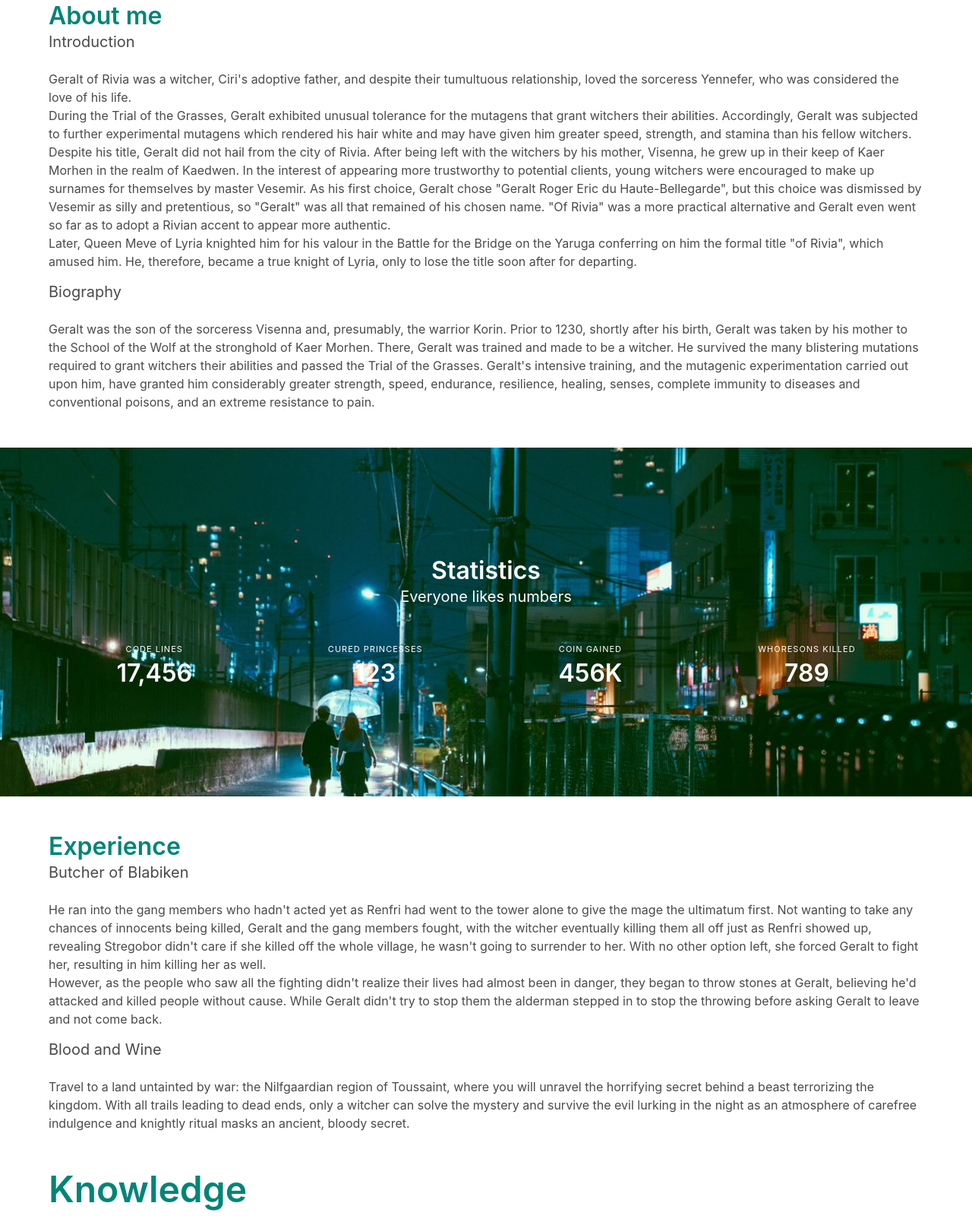
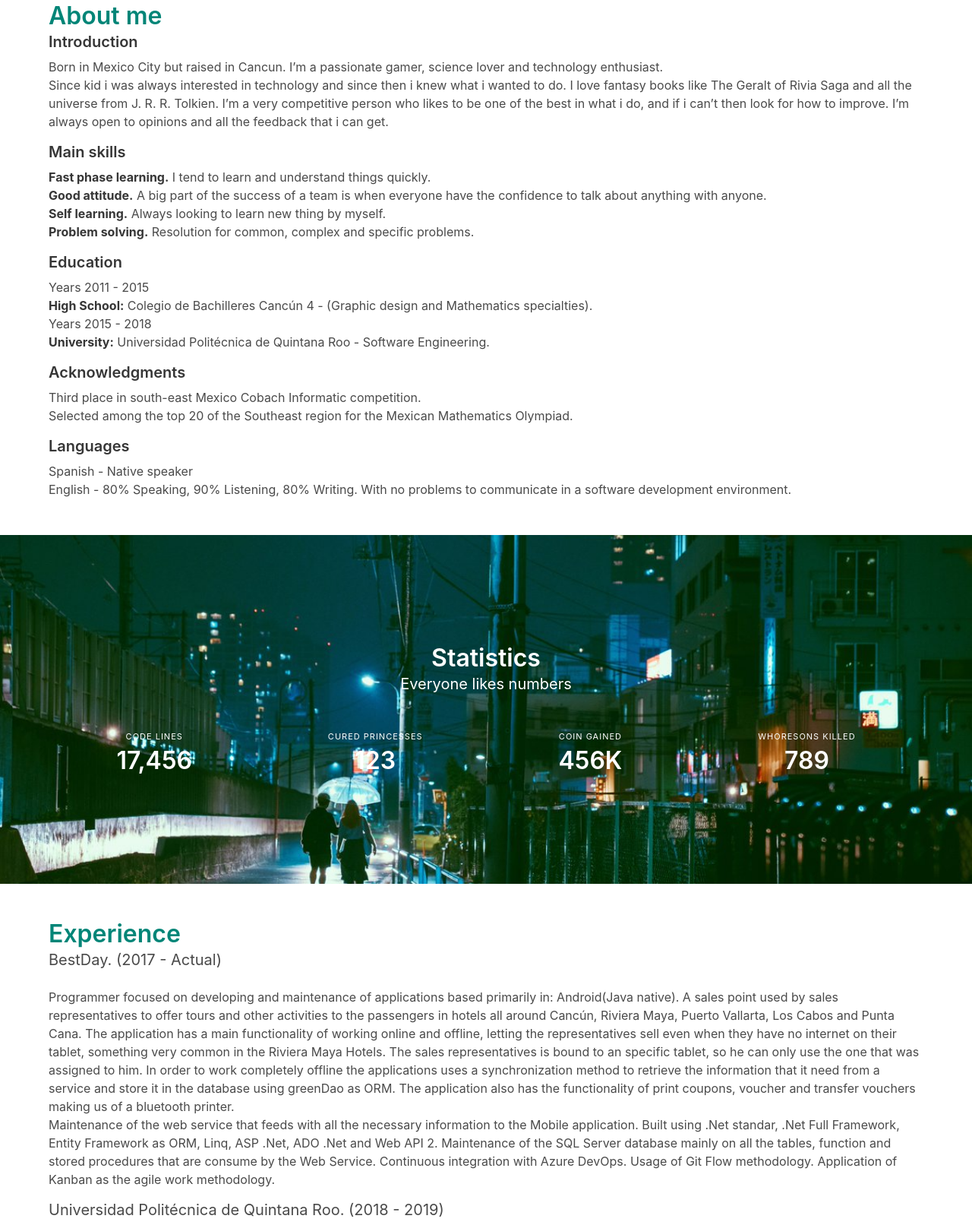
Before and after one commit to DiegoLovera/DiegoLovera.github.io, a plain HTML site: page index.html in a window 1280 px wide. Shown: the part 377-1985 px from the top of the page at 76% size. Drawn offline with Linux system fonts and the light colour scheme.

Commit message:
Information change and minor style changes

```diff
--- a/index.html
+++ b/index.html
@@ -131,31 +131,37 @@
 	<section class="section">
 		<div class="container">
 			<h1 class="title has-text-primary">About me</h1>
-			<h2 class="subtitle">Introduction</h2>
-			<p>Geralt of Rivia was a witcher, Ciri's adoptive father, and despite their tumultuous relationship, loved
-				the sorceress Yennefer, who was considered the love of his life.</p>
-			<p>During the Trial of the Grasses, Geralt exhibited unusual tolerance for the mutagens that grant witchers
-				their abilities. Accordingly, Geralt was subjected to further experimental mutagens which rendered his
-				hair white and may have given him greater speed, strength, and stamina than his fellow witchers.</p>
-			<p>Despite his title, Geralt did not hail from the city of Rivia. After being left with the witchers by his
-				mother, Visenna, he grew up in their keep of Kaer Morhen in the realm of Kaedwen. In the interest of
-				appearing more trustworthy to potential clients, young witchers were encouraged to make up surnames for
-				themselves by master Vesemir. As his first choice, Geralt chose "Geralt Roger Eric du Haute-Bellegarde",
-				but this choice was dismissed by Vesemir as silly and pretentious, so "Geralt" was all that remained of
-				his chosen name. "Of Rivia" was a more practical alternative and Geralt even went so far as to adopt a
-				Rivian accent to appear more authentic.</p>
-			<p>Later, Queen Meve of Lyria knighted him for his valour in the Battle for the Bridge on the Yaruga
-				conferring on him the formal title "of Rivia", which amused him. He, therefore, became a true knight of
-				Lyria, only to lose the title soon after for departing.</p>
+			<h2 class="subtitle" style="margin-bottom: 8px;"><strong>Introduction</strong></h2>
+			<p>Born in Mexico City but raised in Cancun. I’m a passionate gamer, science lover and technology
+				enthusiast.</p>
+			<p>Since kid i was always interested in technology and since then i
+				knew what i wanted to do. I love fantasy books like The Geralt of Rivia Saga and all the
+				universe from J. R. R. Tolkien. I’m a very competitive person who likes to be one of the
+				best in what i do, and if i can’t then look for how to improve. I’m always open to opinions
+				and all the feedback that i can get.</p>
 
-			<h2 class="subtitle" style="margin-top: 16px">Biography</h2>
-			<p>Geralt was the son of the sorceress Visenna and, presumably, the warrior Korin. Prior to 1230, shortly
-				after his birth, Geralt was taken by his mother to the School of the Wolf at the stronghold of Kaer
-				Morhen. There, Geralt was trained and made to be a witcher. He survived the many blistering mutations
-				required to grant witchers their abilities and passed the Trial of the Grasses. Geralt's intensive
-				training, and the mutagenic experimentation carried out upon him, have granted him considerably greater
-				strength, speed, endurance, resilience, healing, senses, complete immunity to diseases and conventional
-				poisons, and an extreme resistance to pain.</p>
+			<h2 class="subtitle" style="margin-top: 16px; margin-bottom: 8px;"><strong>Main skills</strong></h2>
+			<p><strong>Fast phase learning.</strong> I tend to learn and understand things quickly.</p>
+			<p><strong>Good attitude.</strong> A big part of the success of a team is when everyone have the confidence
+				to talk about anything with anyone.</p>
+			<p><strong>Self learning.</strong> Always looking to learn new thing by myself.</p>
+			<p><strong>Problem solving.</strong> Resolution for common, complex and specific problems.</p>
+
+			<h2 class="subtitle" style="margin-top: 16px; margin-bottom: 8px;"><strong>Education</strong></h2>
+			<h3>Years 2011 - 2015</h3>
+			<p><strong>High School:</strong> Colegio de Bachilleres Cancún 4 - (Graphic design and Mathematics
+				specialties).</p>
+			<h3>Years 2015 - 2018</h3>
+			<p><strong>University:</strong> Universidad Politécnica de Quintana Roo - Software Engineering.</p>
+
+			<h2 class="subtitle" style="margin-top: 16px; margin-bottom: 8px;"><strong>Acknowledgments</strong></h2>
+			<p>Third place in south-east Mexico Cobach Informatic competition.</p>
+			<p>Selected among the top 20 of the Southeast region for the Mexican Mathematics Olympiad.</p>
+
+			<h2 class="subtitle" style="margin-top: 16px; margin-bottom: 8px;"><strong>Languages</strong></h2>
+			<p>Spanish - Native speaker</p>
+			<p>English - 80% Speaking, 90% Listening, 80% Writing. With no problems to communicate in a software
+				development environment.</p>
 		</div>
 	</section>
 	<section class="hero is-medium parallax">
@@ -201,22 +207,51 @@
 	<section class="section" style="padding-bottom: 0px">
 		<div class="container">
 			<h1 class="title has-text-primary">Experience</h1>
-			<h2 class="subtitle">Butcher of Blabiken</h2>
-			<p>He ran into the gang members who hadn't acted yet as Renfri had went to the tower alone to give the mage
-				the ultimatum first. Not wanting to take any chances of innocents being killed, Geralt and the gang
-				members fought, with the witcher eventually killing them all off just as Renfri showed up, revealing
-				Stregobor didn't care if she killed off the whole village, he wasn't going to surrender to her. With no
-				other option left, she forced Geralt to fight her, resulting in him killing her as well.</p>
-			<p>However, as the people who saw all the fighting didn't realize their lives had almost been in danger,
-				they began to throw stones at Geralt, believing he'd attacked and killed people without cause. While
-				Geralt didn't try to stop them the alderman stepped in to stop the throwing before asking Geralt to
-				leave and not come back.</p>
+			<h2 class="subtitle">BestDay. (2017 - Actual)</h2>
+			<p>Programmer focused on developing and maintenance of applications based primarily in:
+				Android(Java native). A sales point used by sales representatives to offer tours and
+				other activities to the passengers in hotels all around Cancún, Riviera Maya, Puerto
+				Vallarta, Los Cabos and Punta Cana. The application has a main functionality of working
+				online and offline, letting the representatives sell even when they have no internet on
+				their tablet, something very common in the Riviera Maya Hotels. The sales
+				representatives is bound to an specific tablet, so he can only use the one that was
+				assigned to him. In order to work completely offline the applications uses a
+				synchronization method to retrieve the information that it need from a service and store
+				it in the database using greenDao as ORM. The application also has the functionality of
+				print coupons, voucher and transfer vouchers making us of a bluetooth printer.
+			</p>
+			<p>Maintenance of the web service that feeds with all the necessary information to the
+				Mobile application. Built using .Net standar, .Net Full Framework, Entity Framework as
+				ORM, Linq, ASP .Net, ADO .Net and Web API 2.
+				Maintenance of the SQL Server database mainly on all the tables, function and stored
+				procedures that are consume by the Web Service.
+				Continuous integration with Azure DevOps.
+				Usage of Git Flow methodology.
+				Application of Kanban as the agile work methodology.
+			</p>
 
-			<h2 class="subtitle" style="margin-top: 16px">Blood and Wine</h2>
-			<p>Travel to a land untainted by war: the Nilfgaardian region of Toussaint, where you will unravel the
-				horrifying secret behind a beast terrorizing the kingdom. With all trails leading to dead ends, only a
-				witcher can solve the mystery and survive the evil lurking in the night as an atmosphere of carefree
-				indulgence and knightly ritual masks an ancient, bloody secret.</p>
+			<h2 class="subtitle" style="margin-top: 16px; margin-bottom: 8px;">Universidad Politécnica de Quintana Roo. (2018 - 2019)</h2>
+			<p>Development of an application to let the students watch all their information related to
+				the university like grades, schedule, scholar calendar, etc. It also serves as one of the
+				main channels of communication between the university and the students by letting the
+				university write posts to be shown in a news feed in the application and web site. It can
+				also receive notifications to display them as a heads up notifications and inform the
+				students something in the fastest way possible.
+			</p>
+			<p>
+				The mobile application was build following the <strong>Android Jetpack Architechture</strong> making use
+				of its components like ViewModels, LiveData and Room. Implementing all their good practices.
+			</p>
+
+			<h2 class="subtitle" style="margin-top: 16px; margin-bottom: 8px;">Loyalty marketing services. (2018)</h2>
+			<p>Work as an external programmer to develop a web service that exposed methods to
+				biometric finger identification, letting a client consume them, giving them the possibility to enroll,
+				identify, delete and modify users. Built in .Net Core using dapper as ORM,
+				dependency injections and Swagger for documentation. It implements the
+				<strong>Neurotechnology SDK</strong> that consumes the Neurotech Server Services to Perform the
+				operations. The main client of the project was Estrella Roja, a transportation company
+				based in Mexico that needed a loyalty system that could be use only with your finger.
+			</p>
 		</div>
 	</section>
 	<section class="section">
@@ -228,8 +263,8 @@
 				<div class="column">
 					<div class="content is-large">
 						<p>I'm most involved in <strong>Android</strong> development with java, web services
-							 <strong>.NET Core</strong> and <strong>.NET Full Framework</strong> and
-								with <strong>SQL Server</strong>.</p>
+							<strong>.NET Core</strong> and <strong>.NET Full Framework</strong> and
+							with <strong>SQL Server</strong>.</p>
 					</div>
 					<div class="tags">
 						<span class="tag">Android</span>
@@ -269,11 +304,11 @@
 					<h2 class="subtitle" style="margin-bottom: 0.5rem">Android</h2>
 					<progress class="progress is-primary" value="85" max="100"></progress>
 					<h2 class="subtitle" style="margin-bottom: 0.5rem">.NET Core</h2>
+					<progress class="progress is-primary" value="70" max="100"></progress>
+					<h2 class="subtitle" style="margin-bottom: 0.5rem">.NET Full Framework</h2>
+					<progress class="progress is-primary" value="75" max="100"></progress>
+					<h2 class="subtitle" style="margin-bottom: 0.5rem">SQL Server</h2>
 					<progress class="progress is-primary" value="60" max="100"></progress>
-					<h2 class="subtitle" style="margin-bottom: 0.5rem">.NET Full Framework</h2>
-					<progress class="progress is-primary" value="70" max="100"></progress>
-					<h2 class="subtitle" style="margin-bottom: 0.5rem">SQL Server</h2>
-					<progress class="progress is-primary" value="75" max="100"></progress>
 				</div>
 			</div>
 		</div>
```
